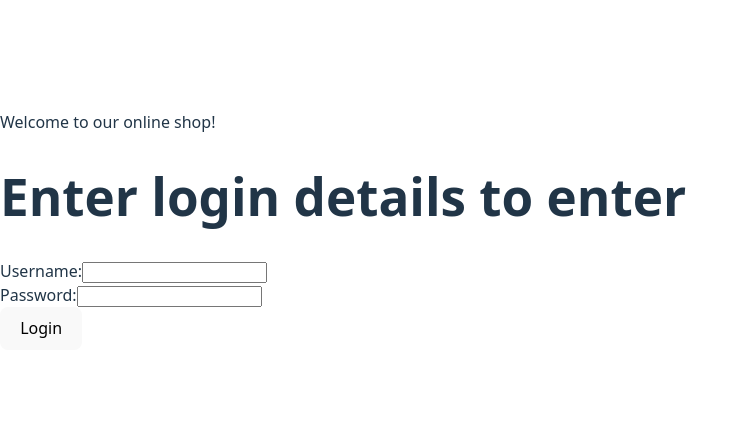
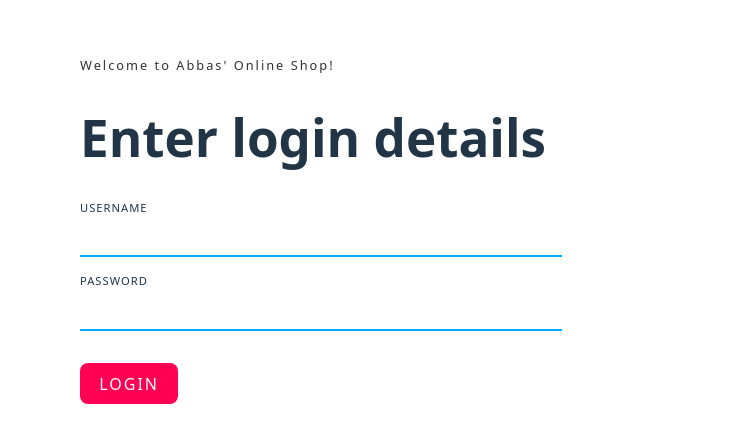
Before and after one commit to abbasrazzaq/ShoppingWebsite, a React (Vite) app in the folder shoppingwebsite.client/: page / in a window 1280 px wide. Shown: the part 170-612 px from the top of the page, without its empty margins (0-749 px from the left). Built offline with nearby package versions, Linux system fonts and the light colour scheme.

Commit message:
- Styling the login pages.

```diff
--- /dev/null
+++ b/shoppingwebsite.client/src/pages/Login.css
@@ -0,0 +1,74 @@
+/** {
+    outline: 1px solid rgba(0,0,255,0.2);
+}*/
+
+.login-wrap {
+    position: relative;
+    padding: 2rem;
+}
+
+.login-content {
+    position: relative;
+    background: #ffffff;
+    padding: 2rem 3rem;
+    /*border: 2px solid #000;*/
+    /*max-width: 320px;*/
+    text-align: left;
+}
+
+.welcome {
+    margin: 0;
+    font-size: 0.8rem;
+    letter-spacing: 2px;
+   /* text-transform: lowercase;*/
+    color: #333;
+}
+
+.title {
+    margin: 0.5rem 0 2rem;
+    font-size: 2.5rem;
+    line-height: 1.1;
+    text-transform: uppercase;
+    letter-spacing: 4px;
+    color: #000;
+}
+
+.login-form label {
+    display: block;
+    margin-bottom: 1rem;
+}
+
+.login-form span {
+    display: block;
+    font-size: 0.7rem;
+    letter-spacing: 1px;
+    margin-bottom: 0.3rem;
+}
+
+.login-form input {
+    width: 100%;
+    padding: 0.5rem;
+    font-size: 1rem;
+    border: none;
+    border-bottom: 2px solid #00aaff;
+    outline: none;
+    background: transparent;
+}
+
+.login-form button {
+    display: inline-block;
+    margin-top: 1rem;
+    padding: 0.6rem 1.2rem;
+    background: #ff0055;
+    color: #fff;
+    border: none;
+    font-size: 1rem;
+    text-transform: uppercase;
+    letter-spacing: 2px;
+    cursor: pointer;
+    transition: transform 0.2s ease;
+}
+
+.login-form button:hover {
+    transform: scale(1.05);
+}
--- a/shoppingwebsite.client/src/pages/Login.jsx
+++ b/shoppingwebsite.client/src/pages/Login.jsx
@@ -1,5 +1,6 @@
 import { useState } from 'react';
 import { useNavigate } from 'react-router-dom';
+import './Login.css'
 
 function Login({ setToken }) {
     const [username, setUsername] = useState('');
@@ -37,20 +38,24 @@ function Login({ setToken }) {
     }
 
     return (
-        <div>
-            Welcome to our online shop!
-            <h1>Enter login details to enter</h1>
-            <form onSubmit={handleLogin}>
-                <label>Username:</label>
-                <input name="username" value={username} onChange={(e) => setUsername(e.target.value)} />
-                <br />
-                <label>Password:</label>
-                <input name="password" type="password" value={password} onChange={(e) => setPassword(e.target.value)} />
-                <br />
-                {error && <div style={{ color: 'red' }}>{ error }</div>}
-                <button type="submit" id="loginBtn">Login</button>
+        <div class="login-wrap">
+            <div class="login-content">
+                <p class="welcome">Welcome to Abbas' Online Shop!</p>
+                <h1 clsas="title">Enter login details</h1>
+                <form onSubmit={handleLogin} class="login-form">
+                    <label>
+                        <span>USERNAME</span>
+                        <input name="username" value={username} onChange={(e) => setUsername(e.target.value)} />
+                    </label>
+                    <label>
+                        <span>PASSWORD</span>
+                        <input name="password" type="password" value={password} onChange={(e) => setPassword(e.target.value)} />
+                    </label>
+                    {error && <div style={{ color: 'red' }}>{error}</div>}
+                    <button type="submit" id="loginBtn">Login</button>
 
-            </form>
+                </form>
+            </div>
         </div>
     );
 }
```
